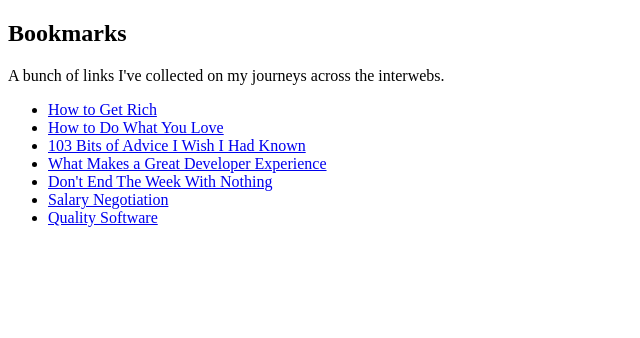
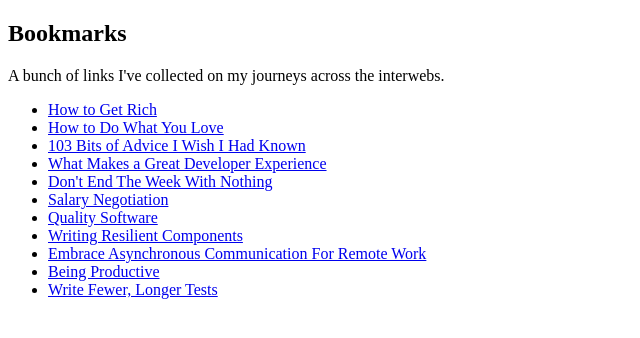
Before and after one commit to denniskigen/denniskigen.com, a Next.js app: page /bookmarks in a window 1280 px wide. Shown: the top 338 px of the page, without its empty margins (0-640 px from the left). Built offline with nearby package versions, Linux system fonts and the light colour scheme.

Commit message:
(feat) Add more links to bookmarks page

```diff
--- a/pages/bookmarks.js
+++ b/pages/bookmarks.js
@@ -51,6 +51,26 @@ export default function Bookmarks() {
                 Quality Software
               </ExternalLink>
             </li>
+            <li className="space-y-2">
+              <ExternalLink href="https://overreacted.io/writing-resilient-components/">
+                Writing Resilient Components
+              </ExternalLink>
+            </li>
+            <li className="space-y-2">
+              <ExternalLink href="https://about.gitlab.com/company/culture/all-remote/asynchronous/">
+                Embrace Asynchronous Communication For Remote Work
+              </ExternalLink>
+            </li>
+            <li className="space-y-2">
+              <ExternalLink href="https://www.arcana.computer/industry/being-productive">
+                Being Productive
+              </ExternalLink>
+            </li>
+            <li className="space-y-2">
+              <ExternalLink href="https://kentcdodds.com/blog/write-fewer-longer-tests">
+                Write Fewer, Longer Tests
+              </ExternalLink>
+            </li>
           </ul>
         </div>
       </article>
```
